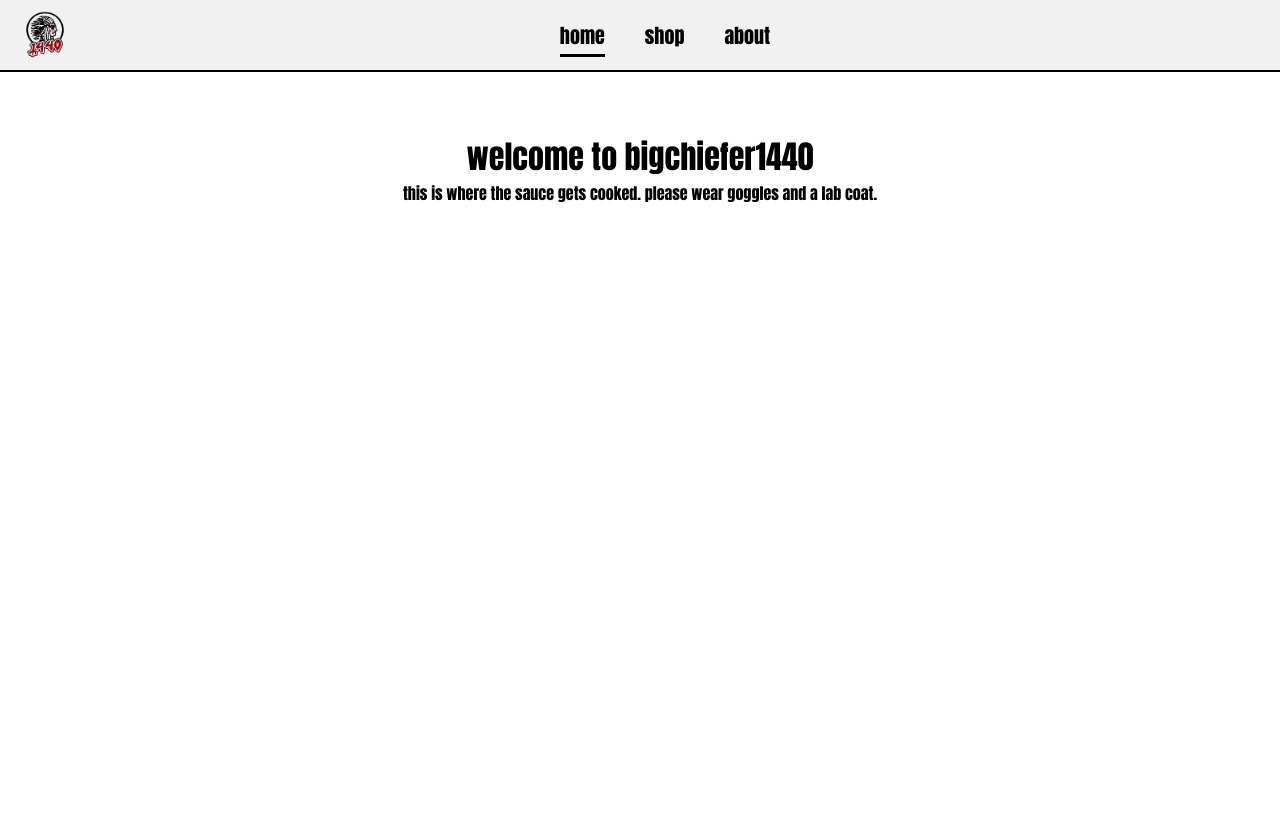
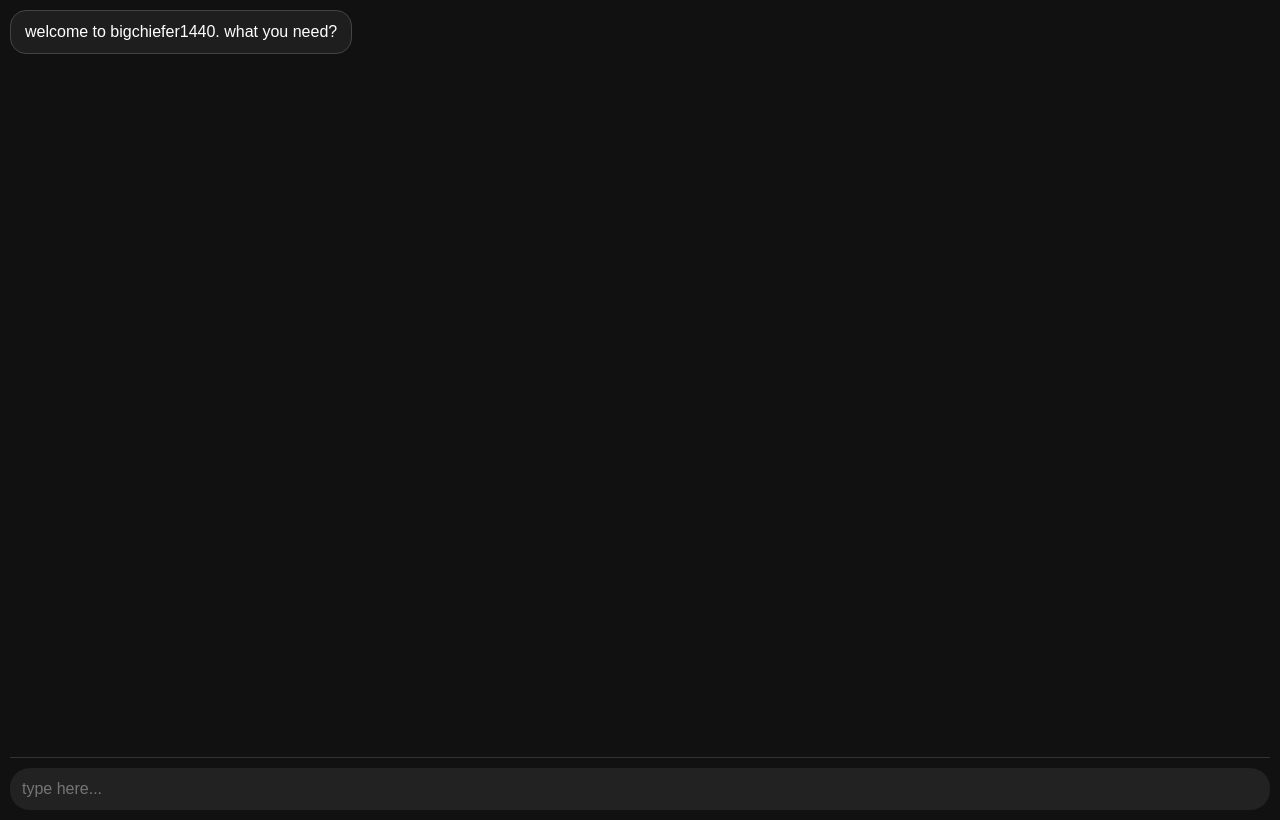
Before and after one commit to 5nba/bc1440, a plain HTML site: page index.html in a window 1280 px wide. Drawn offline with Linux system fonts and the light colour scheme.

Commit message:
Update index.html

```diff
--- a/index.html
+++ b/index.html
@@ -1,77 +1,111 @@
-<!DOCTYPE html>
-<html lang="en">
-<head>
-  <meta charset="UTF-8">
-  <title>bigchiefer1440</title>
 <style>
-    * {
+  body, html {
+    height: 100%;
     margin: 0;
-      padding: 0;
-      box-sizing: border-box;
+    font-family: 'Arial', sans-serif;
+    background: #111;
+    color: #fff;
   }
 
-    body {
-      background: white;
-      color: black;
-      font-family: Impact, sans-serif;
-      text-align: center;
+  .assistant-container {
+    display: flex;
+    flex-direction: column;
+    height: 100vh;
+    justify-content: flex-end;
+    padding: 10px;
   }
 
-    .top-bar {
+  .messages {
+    flex-grow: 1;
+    overflow-y: auto;
     display: flex;
-      justify-content: space-between;
-      align-items: center;
-      background: #f1f1f1;
-      padding: 10px 20px;
-      border-bottom: 2px solid black;
+    flex-direction: column;
+    gap: 10px;
+    padding-bottom: 10px;
   }
 
-    .logo {
-      height: 50px;
+  .message {
+    max-width: 75%;
+    padding: 10px 14px;
+    border-radius: 16px;
+    font-size: 16px;
+    line-height: 1.4;
+    width: fit-content;
   }
 
-    .nav-links {
-      display: flex;
-      gap: 40px;
-      justify-content: center;
-      flex: 1;
+  .user {
+    align-self: flex-end;
+    background: #333;
   }
 
-    .nav-links a {
-      color: black;
-      text-decoration: none;
-      font-size: 20px;
-      position: relative;
+  .bot {
+    align-self: flex-start;
+    background: #1e1e1e;
+    border: 1px solid #444;
   }
 
-    .nav-links a.active::after {
-      content: '';
-      position: absolute;
-      left: 0;
-      bottom: -6px;
-      width: 100%;
-      height: 3px;
-      background: black;
+  .input-bar {
+    display: flex;
+    border-top: 1px solid #333;
+    padding-top: 10px;
   }
 
-    main {
-      padding: 60px 20px;
+  .input-bar input {
+    flex: 1;
+    padding: 12px;
+    border: none;
+    border-radius: 20px;
+    background: #222;
+    color: white;
+    font-size: 16px;
+    outline: none;
   }
 </style>
-</head>
-<body>
-  <div class="top-bar">
-    <img src="logo.png" alt="logo" class="logo">
-    <div class="nav-links">
-      <a href="index.html" class="active">home</a>
-      <a href="shop.html">shop</a>
-      <a href="about.html">about</a>
+
+<div class="assistant-container">
+  <div class="messages" id="messages">
+    <div class="message bot">welcome to bigchiefer1440. what you need?</div>
+  </div>
+  <div class="input-bar">
+    <input type="text" id="userInput" placeholder="type here..." onkeypress="handleKey(event)">
   </div>
 </div>
 
-  <main>
-    <h1>welcome to bigchiefer1440</h1>
-    <p>this is where the sauce gets cooked. please wear goggles and a lab coat.</p>
-  </main>
-</body>
-</html>
+<script>
+  const messages = document.getElementById('messages');
+  const userInput = document.getElementById('userInput');
+
+  function handleKey(e) {
+    if (e.key === 'Enter') {
+      const input = userInput.value.trim();
+      if (input !== "") {
+        addMessage(input, 'user');
+        userInput.value = "";
+        setTimeout(() => respond(input), 600); // fake delay
+      }
+    }
+  }
+
+  function addMessage(text, sender) {
+    const msg = document.createElement('div');
+    msg.className = `message ${sender}`;
+    msg.textContent = text;
+    messages.appendChild(msg);
+    messages.scrollTop = messages.scrollHeight;
+  }
+
+  function respond(input) {
+    // fake response logic
+    const responses = {
+      "what’s bigchiefer1440": "a secret society of steel and style. only the bold survive.",
+      "how do i cop the chain": "pull up in person. $20. no shipping. no refunds. no fear.",
+      "what’s playing right now": "track 6: 'suicide' — regret never sounded this cold.",
+      "show me something cool": "🧪 SYSTEM FILE UNLOCKED: /vault/blueprint-4201440.jpg"
+    };
+
+    const key = Object.keys(responses).find(k => input.toLowerCase().includes(k));
+    const reply = key ? responses[key] : "i don’t know what that means, but it sounds dangerous.";
+
+    addMessage(reply, 'bot');
+  }
+</script>
```
Lines whose indentation alone changed are shown as unchanged.
